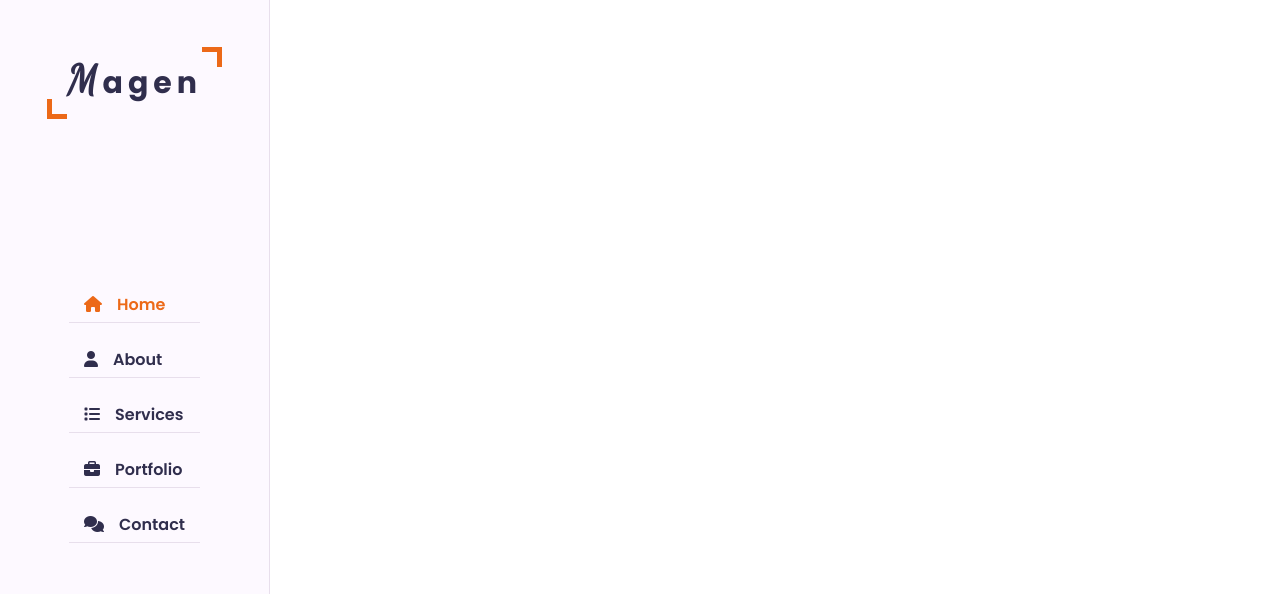
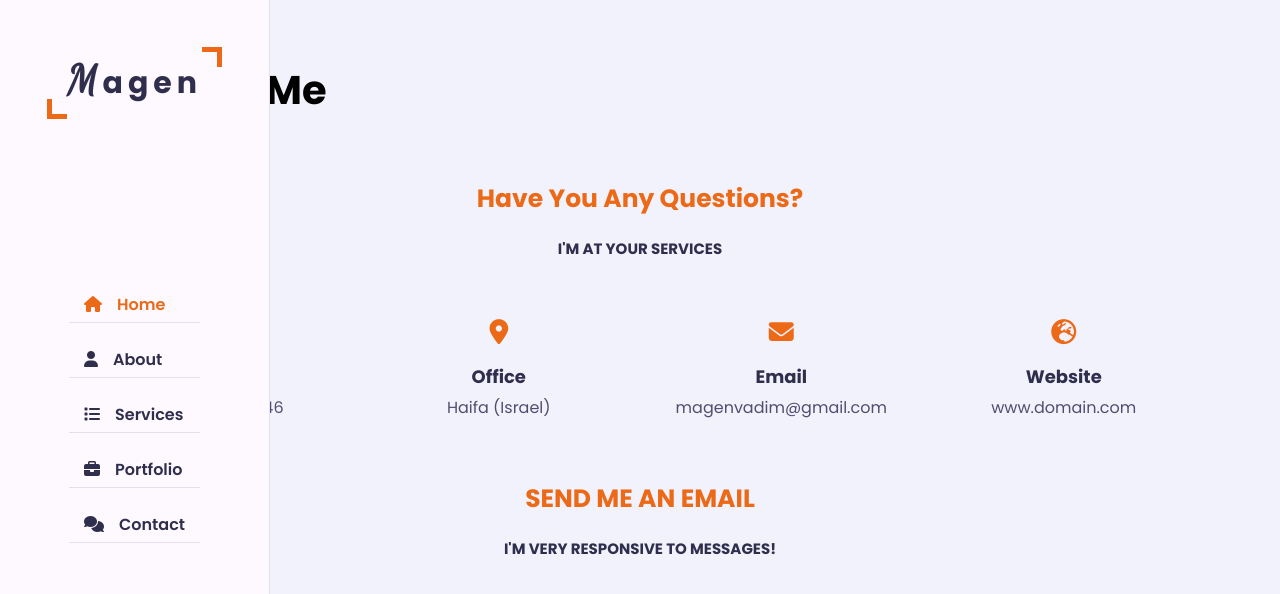
Before and after one commit to MagenVadim/portfolio, a React (Create React App) app: page /contact in a window 1280 px wide. Shown: the top 594 px of the page. Built offline with nearby package versions, Linux system fonts and the light colour scheme.

Commit message:
#8 Contact component has added

```diff
--- a/src/App.js
+++ b/src/App.js
@@ -4,6 +4,7 @@ import Home from './Components/Home'
 import About from './Components/About'
 import Services from './Components/Services'
 import Portfolio from './Components/Portfolio'
+import Contact from './Components/Contact'
 import {Routes, Route} from 'react-router-dom';
 
 
@@ -18,6 +19,7 @@ function App() {
         <Route path='/about' element={<About/>}/>
         <Route path='/services' element={<Services/>}/>
         <Route path='/portfolio' element={<Portfolio/>}/>
+        <Route path='/contact' element={<Contact/>}/>
       </Routes>
 
     </div>
--- a/src/Components/Aside.js
+++ b/src/Components/Aside.js
@@ -18,7 +18,7 @@ function Aside() {
             <li><a href="#" onClick={()=>{navigate('/about')}}><i className="fa fa-user"></i>About</a></li>
             <li><a href="#" onClick={()=>{navigate('/services')}}><i className="fa fa-list"></i>Services</a></li>
             <li><a href="#" onClick={()=>{navigate('/portfolio')}}><i className="fa fa-briefcase"></i>Portfolio</a></li>
-            <li><a href="#"><i className="fa fa-comments"></i>Contact</a></li>
+            <li><a href="#" onClick={()=>{navigate('/contact')}}><i className="fa fa-comments"></i>Contact</a></li>
         </ul>
     </div>
   )
--- /dev/null
+++ b/src/Components/Contact.js
@@ -0,0 +1,43 @@
+import React from 'react'
+import ContactItem from './ContactItem'
+
+function Contact() {
+  return (
+    <section className="contact section">
+        <div className="container">
+            <div className="row">
+                <div className="section-title pad-15">
+                    <h2>Contact Me</h2>
+                </div>
+            </div>
+            <h3 className="contact-title">Have You Any Questions?</h3>
+            <h4 className="contact-sub-title">I'M AT YOUR SERVICES</h4>
+
+            <div className="row">
+                <ContactItem message={"Call Us On"} iconName={"fa fa-phone"} info={"+972 52 9370346"}/>
+                <ContactItem message={"Office"} iconName={"fa fa-map-marker-alt"} info={"Haifa (Israel)"}/>
+                <ContactItem message={"Email"} iconName={"fa fa-envelope"} info={"magenvadim@gmail.com"}/>
+                <ContactItem message={"Website"} iconName={"fa fa-globe-europe"} info={"www.domain.com"}/>
+            </div>
+
+            <h3 className="contact-title pad-15">SEND ME AN EMAIL</h3>
+            <h4 className="contact-sub-title pad-15">I'M VERY RESPONSIVE TO MESSAGES!</h4>
+
+            <div className="row">
+                <div className="contact-form">
+                    <div className="row">
+                        <div className="form-item col-6 pad-15">
+                            <div className="form-group">
+                                <input type="text" className="form-control" placeholder="Name"/>
+                            </div>
+                        </div>
+                    </div>
+                </div>
+            </div>
+
+        </div>
+    </section>
+  )
+}
+
+export default Contact
--- /dev/null
+++ b/src/Components/ContactItem.js
@@ -0,0 +1,13 @@
+import React from 'react'
+
+function ContactItem({message, info, iconName}) {
+  return (
+    <div className="contact-info-item pad-15">
+      <div className="icon"><i className={iconName}></i></div>
+      <h4>{message}</h4>
+      <p>{info}</p>
+    </div>
+  )
+}
+
+export default ContactItem
--- /dev/null
+++ b/src/contact.css
@@ -0,0 +1,38 @@
+.contact-title{
+    color: var(--skin-color);
+    text-align: center;
+    font-size: 25px;
+    margin-bottom: 20px;
+}
+.contact-sub-title{
+    color: var(--text-black-900);
+    text-align: center;
+    font-size: 15px;
+    margin-bottom: 60px;
+}
+.contact .contact-info-item{
+    flex: 0 0 25%;
+    max-width: 25%;
+    text-align: center;
+    margin-bottom: 60px;
+}
+.contact .contact-info-item .icon{
+    display: inline-block;
+}
+.contact .contact-info-item .icon .fa{
+    font-size: 25px;
+    color: var(--skin-color);
+}
+.contact .contact-info-item h4{
+    font-size: 18px;
+    font-weight: 700;
+    color: var(--text-black-900);
+    text-transform: capitalize;
+    margin: 15px 0 5px;
+}
+.contact .contact-info-item p{
+    font-size: 16px;
+    line-height: 25px;
+    color: var(--text-black-700);
+    font-weight: 400;
+}
--- a/src/index.js
+++ b/src/index.js
@@ -8,6 +8,7 @@ import "./home.css"
 import "./about.css"
 import "./services.css"
 import "./portfolio.css"
+import "./contact.css"
 
 import { BrowserRouter } from 'react-router-dom';
 
```
